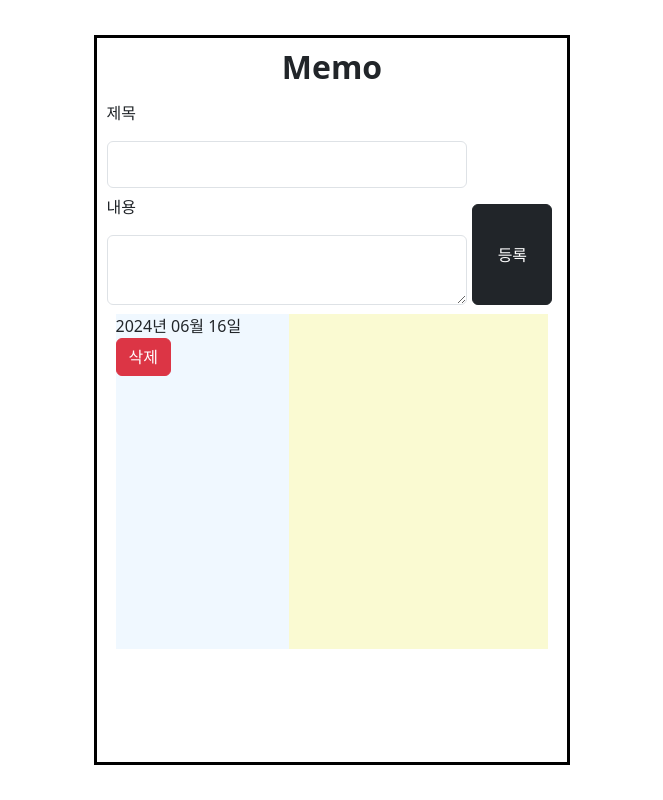
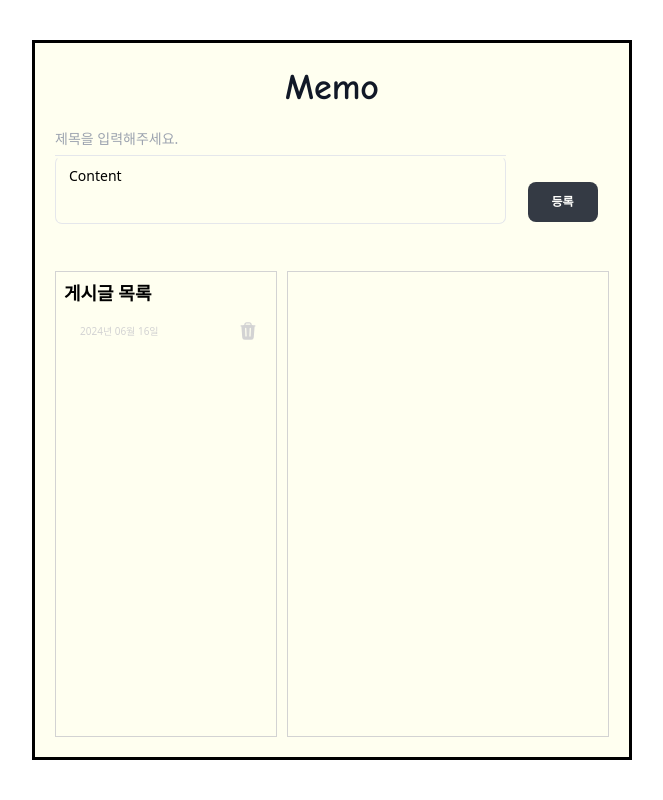
Before and after one commit to yunju-m/Embeded-KITA2024-Lecture-vscode, a plain HTML site: page html/memo/memo.html in a window 1280 px wide. Both pictures are taken after a click on the button "등록". Shown: the whole page, without its empty margins (308-971 px from the left). Drawn offline with nearby package versions, Linux system fonts and the light colour scheme.

Commit message:
🔨Refactor(memo): html, css 변경 및 기능 적용

```diff
--- a/html/memo/css/memo.css
+++ b/html/memo/css/memo.css
@@ -1,90 +1,110 @@
 body {
+    height: 100vh;
     margin: 0;
     padding: 0;
 }
 
-.container {
-    width: 500px !important;
-    height: 100vh;
-    padding: 35px;
+.layout-container {
+    display: flex;
+    width: 100%;
+    height: 100%;
+    padding: 40px;
+    justify-content: center;
 }
 
-.border-container {
-    height: 100%;
+.memo-container {
+    width: 600px;
     border: solid black;
-    padding: 2%;
+    background-color: ivory;
+    padding: 10px;
 }
 
 .title-container {
+    height: 10%;
+    display: flex;
+    flex-direction: column;
     text-align: center;
+    justify-content: center;
 }
 
-h2 {
-    font-weight: bold !important;
+.title-container p {
+    font-family: comic sans ms
 }
 
-.regist-container {
-    display: flex;
-    flex-direction: row;
-    width: 100%;
-    height: 30%;
-}
-
-.input-container {
-    display: grid;
-    width: 80%;
-}
-
-.inputBtn-container {
-    width: 20%;
-    text-align: center;
-    padding-top: 110px;
-}
-
-#submitBtn {
-    width: 80px;
-    height: 100%;
+.reg-container {
+    height: 20%;
+    margin-left: 10px;
 }
 
 .content-container {
-    display: flex;
-    flex-direction: row;
-    height: 50%;
-    padding: 2%;
+    height: 70%;
+    padding: 10px;
 }
 
-.contentlist-container {
-    width: 40%;
-    background-color: aliceblue;
+.button-container {
+    text-align: -webkit-center;
+    margin-bottom: 0;
+    margin-top: 60px;
 }
 
-#memolist {
-    overflow-y: scroll;
+.memolist-container {
+    position: relative;
+    width: 100%;
+    border: solid lightgray;
+    border-width: 1px;
+    overflow-y: auto;
 }
 
-.recent-container {
-    width: 60%;
-    background-color: lightgoldenrodyellow;
+.memolist-container h1 {
+    font-size: large;
+    font-weight: bold;
 }
 
 ul {
-    margin: 0 !important;
-    padding: 0 !important;
+    display: flex;
+    align-items: center;
+    line-height: 1.25;
+    padding-top: 0.25rem;
+    padding-bottom: 0.25rem;
+    padding-left: 1rem !important;
+    padding-right: 0.25rem;
 }
 
-ul li {
-    list-style: none;
+#memolist ul li {
+    width: 100%;
+    color: lightgray;
+    font-size: 10px;
 }
 
-button {
-    background-color: lightcoral;
-    border: none;
+#regtitle {
+    color: black;
+    font-size: large;
 }
 
-/* 모바일 뷰(Mobile) */
-@media screen and (max-width: 767px) {
-    * {
-        width: 600px;
-        height: 100%x;
-    }
+.delBtn-container {
+    display: flex;
+    flex-direction: row-reverse;
 }
+
+.sel-container {
+    margin-left: 10px;
+    border: solid lightgray;
+    border-width: 1px;
+    padding: 10px;
+}
+
+#delBtn {
+    position: relative;
+    width: 2.5rem;
+    height: 2.5rem;
+}
+
+#selregdate {
+    text-align: end;
+}
+
+#seltitle {
+    font-size: x-large;
+    font-weight: bold;
+    text-align: center;
+}
--- a/html/memo/js/memo.js
+++ b/html/memo/js/memo.js
@@ -21,7 +21,7 @@ $(function () {
         clearInputs();
     });
 
-    $("#memolist").on("click", ".btn-danger", function () {
+    $("#memolist").on("click", ".delBtn-container button", function () {
         const key = $(this).closest('li').attr('id').substr(4);
         removeMemo(key);
     })
@@ -51,9 +51,23 @@ function printMemoList() {
     for (let i = 0; i < memoListLeng; i++) {
         $("#memolist ul").append(`<li id='memo${memoList[i].id}'>
         ${getDateStr(memoList[i].regdate)}</br>
-        ${memoList[i].title}
-        <button class="btn btn-danger">삭제</button></li>`);
+        <div id =\"regtitle\">${memoList[i].title}</div></li>`);
+        $("#memolist ul").append(`<li id='memo${memoList[i].id}'>${printDelBtn()}</li> `);
     }
+}
+
+function printDelBtn() {
+    return `<div class= "delBtn-container">
+        <button id=delBtn>
+            <span class="absolute transform -translate-x-1/2 -translate-y-1/2 top-1/2 left-1/2">
+                <svg xmlns="http://www.w3.org/2000/svg" viewBox="0 0 24 24"
+                    fill="currentColor" class="w-5 h-5">
+                    <path fill-rule="evenodd"
+                        d="M16.5 4.478v.227a48.816 48.816 0 013.878.512.75.75 0 11-.256 1.478l-.209-.035-1.005 13.07a3 3 0 01-2.991 2.77H8.084a3 3 0 01-2.991-2.77L4.087 6.66l-.209.035a.75.75 0 01-.256-1.478A48.567 48.567 0 017.5 4.705v-.227c0-1.564 1.213-2.9 2.816-2.951a52.662 52.662 0 013.369 0c1.603.051 2.815 1.387 2.815 2.951zm-6.136-1.452a51.196 51.196 0 013.273 0C14.39 3.05 15 3.684 15 4.478v.113a49.488 49.488 0 00-6 0v-.113c0-.794.609-1.428 1.364-1.452zm-.355 5.945a.75.75 0 10-1.5.058l.347 9a.75.75 0 101.499-.058l-.346-9zm5.48.058a.75.75 0 10-1.498-.058l-.347 9a.75.75 0 001.5.058l.345-9z"
+                        clip-rule="evenodd">
+                    </path>
+                </svg>
+        </button></div > `;
 }
 
 // 메모의 등록 시간 출력형식 지정함수
@@ -98,11 +112,10 @@ function getTopMemo(id) {
 
 // 최신 메모 출력하는 함수
 function printTopMemo(memo) {
-    $(".recent-container").empty();
+    $(".sel-container").empty();
     if (memo.length != 0) {
-        const regdate = `<h1>${getDateStr(memo[0].regdate)}</h1><br />`;
-        const title = `<p>${memo[0].title}</p><br />`;
-        const content = `<p>${memo[0].content}</p>`
-        $(".recent-container").append(regdate + title + content);
+        $(".sel-container").append(`<div id=\"selregdate\">${getDateStr(memo[0].regdate)}</div>`);
+        $(".sel-container").append(`<div id=\"seltitle\">${(memo[0].title)}</div>`);
+        $(".sel-container").append(`<div id=\"selcontent\">${(memo[0].content)}</div>`);
     }
 }
--- a/html/memo/memo.html
+++ b/html/memo/memo.html
@@ -4,40 +4,62 @@
 <head>
     <meta charset="UTF-8">
     <meta name="viewport" content="width=device-width, initial-scale=1.0">
-    <script src="https://cdn.jsdelivr.net/npm/bootstrap@5.3.3/dist/js/bootstrap.bundle.min.js"></script>
+    <script src="https://cdn.tailwindcss.com"></script>
     <script src="https://code.jquery.com/jquery-3.4.1.js"></script>
     <script src="https://cdnjs.cloudflare.com/ajax/libs/moment.js/2.30.1/moment.min.js"></script>
     <script src="js/memo.js"></script>
     <link rel="stylesheet" href="css/memo.css" />
-    <link rel="stylesheet" href="https://cdn.jsdelivr.net/npm/bootstrap@5.3.3/dist/css/bootstrap.min.css">
-    <title>메모장</title>
+    <title>Memo</title>
 </head>
 
 <body>
-    <div class="container">
-        <div class="border-container">
+    <div class="layout-container">
+        <div class="memo-container">
             <div class="title-container">
-                <h2>Memo</h2>
+                <p class="text-4xl font-black text-gray-900 dark:text-white">Memo</p>
             </div>
-            <div class="regist-container">
-                <div class="input-container">
-                    <label for="title" class="col-sm-2 col-form-label">제목</label>
-                    <input id="title" class="form-control" type="text" />
-                    <label for="content" class="col-sm-2 col-form-label">내용</label>
-                    <textarea id="content" class="form-control" type="text"></textarea>
-                </div>
-                <div class="inputBtn-container">
-                    <button id="submitBtn" class="btn btn-dark">등록</button>
+            <div class="reg-container">
+                <div class="grid grid-cols-5">
+                    <div class="grid col-span-4 grid-rows-3 ...">
+                        <div class="row-span-1 ...">
+                            <div class="relative h-full w-full min-w-[200px]">
+                                <input id="title" placeholder="제목을 입력해주세요."
+                                    class="peer h-full w-full border-b border-blue-gray-200 bg-transparent font-sans text-sm font-normal text-blue-gray-700 outline outline-0 transition-all placeholder-shown:border-blue-gray-200 focus:border-gray-900 focus:outline-0 disabled:border-0 disabled:bg-blue-gray-50" />
+                            </div>
+                        </div>
+                        <div class="row-span-2 ...">
+                            <div class="relative w-full h-full">
+                                <textarea id="content"
+                                    class="peer h-full w-full resize-none rounded-[7px] border border-blue-gray-200 border-t-transparent bg-transparent px-3 py-2.5 font-sans text-sm font-normal text-blue-gray-700 outline outline-0 transition-all placeholder-shown:border placeholder-shown:border-blue-gray-200 placeholder-shown:border-t-blue-gray-200 focus:border-2 focus:border-gray-900 focus:border-t-transparent focus:outline-0 disabled:resize-none disabled:border-0 disabled:bg-blue-gray-50"
+                                    placeholder=" "></textarea>
+                                <label
+                                    class="before:content[' '] after:content[' '] pointer-events-none absolute left-0 -top-1.5 flex h-full w-full select-none text-[11px] font-normal leading-tight text-blue-gray-400 transition-all before:pointer-events-none before:mt-[6.5px] before:mr-1 before:box-border before:block before:h-1.5 before:w-2.5 before:rounded-tl-md before:border-t before:border-l before:border-blue-gray-200 before:transition-all after:pointer-events-none after:mt-[6.5px] after:ml-1 after:box-border after:block after:h-1.5 after:w-2.5 after:flex-grow after:rounded-tr-md after:border-t after:border-r after:border-blue-gray-200 after:transition-all peer-placeholder-shown:text-sm peer-placeholder-shown:leading-[3.75] peer-placeholder-shown:text-blue-gray-500 peer-placeholder-shown:before:border-transparent peer-placeholder-shown:after:border-transparent peer-focus:text-[11px] peer-focus:leading-tight peer-focus:text-gray-900 peer-focus:before:border-t-2 peer-focus:before:border-l-2 peer-focus:before:border-gray-900 peer-focus:after:border-t-2 peer-focus:after:border-r-2 peer-focus:after:border-gray-900 peer-disabled:text-transparent peer-disabled:before:border-transparent peer-disabled:after:border-transparent peer-disabled:peer-placeholder-shown:text-blue-gray-500">
+                                    Content
+                                </label>
+                            </div>
+                        </div>
+                    </div>
+                    <div class="button-container">
+                        <button id="submitBtn"
+                            class="align-middle select-none font-sans font-bold text-center uppercase transition-all disabled:opacity-50 disabled:shadow-none disabled:pointer-events-none text-xs py-3 px-6 rounded-lg bg-gray-900 text-white shadow-md shadow-gray-900/10 hover:shadow-lg hover:shadow-gray-900/20 focus:opacity-[0.85] focus:shadow-none active:opacity-[0.85] active:shadow-none"
+                            type="button">
+                            등록
+                        </button>
+                    </div>
                 </div>
             </div>
             <div class="content-container">
-                <div class="contentlist-container">
-                    <div id="memolist">
-                        <ul>
-                        </ul>
+                <div class="grid grid-cols-5 h-full">
+                    <div class="memolist-container grid col-span-2">
+                        <nav class="flex col-span-2 flex-col gap-1 p-2">
+                            <h1>게시글 목록</h1>
+                            <div id="memolist">
+                                <ul class="grid grid-cols-2"></ul>
+                            </div>
+                        </nav>
                     </div>
-                </div>
-                <div class="recent-container">
+                    <div class="sel-container col-span-3">
+                    </div>
                 </div>
             </div>
         </div>
```
